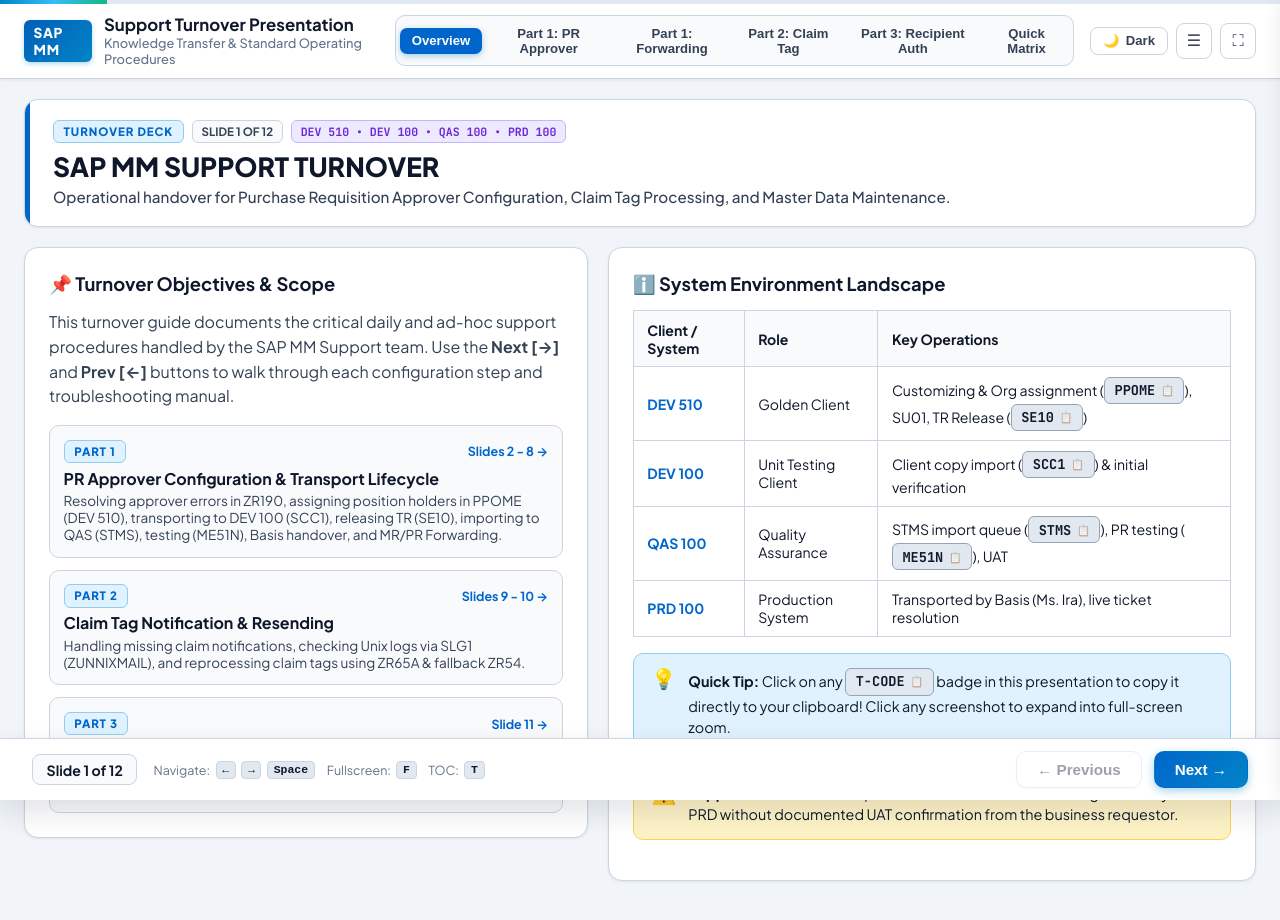
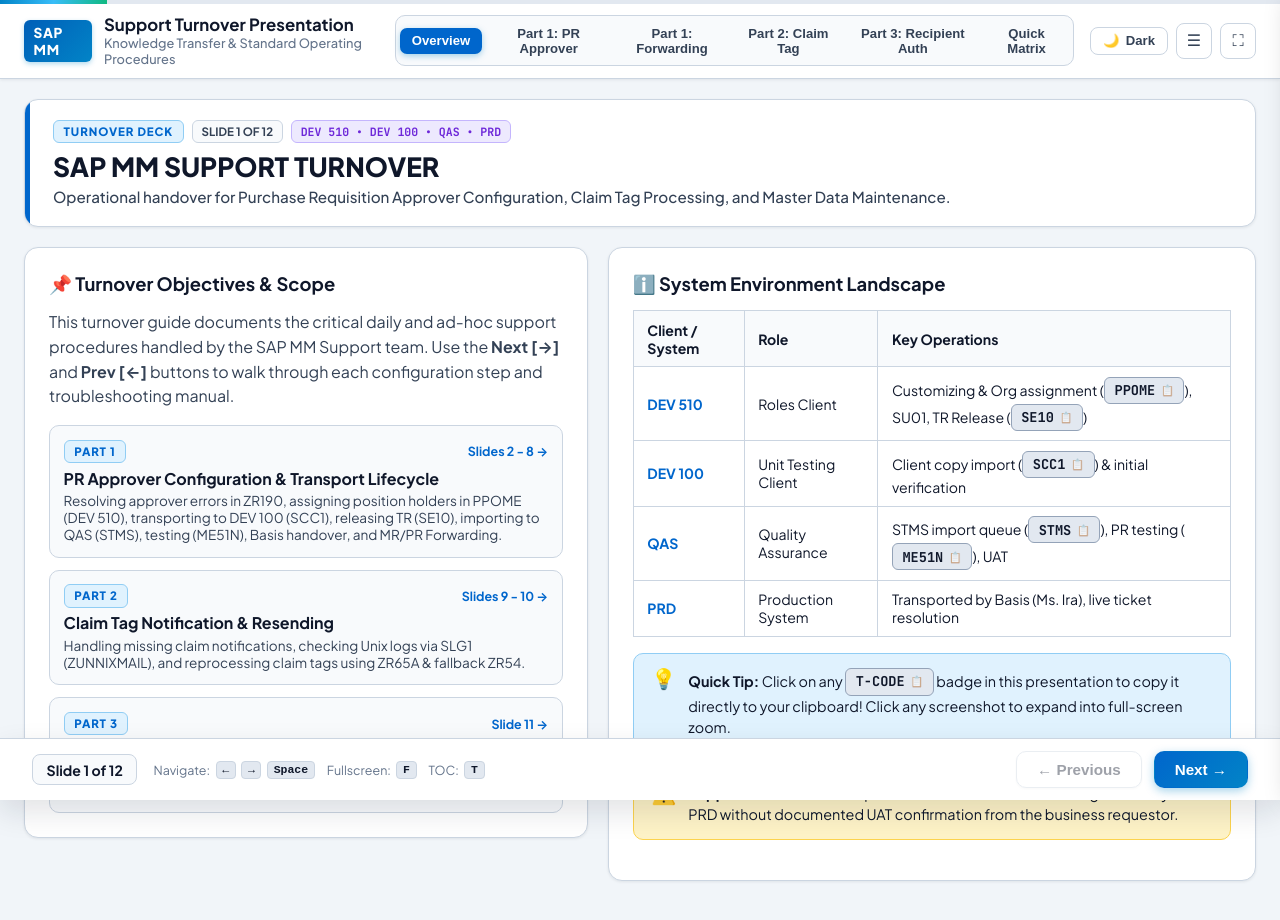
Before and after one commit to arahnicollee/MM-Turnover, a plain HTML site: page index.html in a window 1280 px wide. Drawn offline with Linux system fonts and the light colour scheme.

Commit message:
change in photo

```diff
--- a/index.html
+++ b/index.html
@@ -1020,7 +1020,7 @@
           <div class="header-badges">
             <span class="badge-part">TURNOVER DECK</span>
             <span class="badge-step">SLIDE 1 OF 12</span>
-            <span class="badge-system">DEV 510 • DEV 100 • QAS 100 • PRD 100</span>
+            <span class="badge-system">DEV 510 • DEV 100 • QAS • PRD</span>
           </div>
           <h1 class="slide-title">SAP MM SUPPORT TURNOVER</h1>
           <p class="slide-subtitle">Operational handover for Purchase Requisition Approver Configuration, Claim Tag Processing, and Master Data Maintenance.</p>
@@ -1088,7 +1088,7 @@
             <tbody>
               <tr>
                 <td><strong style="color: var(--brand-primary);">DEV 510</strong></td>
-                <td>Golden Client</td>
+                <td>Roles Client</td>
                 <td>Customizing & Org assignment (<span class="tcode" onclick="copyTCode('PPOME')">PPOME</span>), SU01, TR Release (<span class="tcode" onclick="copyTCode('SE10')">SE10</span>)</td>
               </tr>
               <tr>
@@ -1097,12 +1097,12 @@
                 <td>Client copy import (<span class="tcode" onclick="copyTCode('SCC1')">SCC1</span>) & initial verification</td>
               </tr>
               <tr>
-                <td><strong style="color: var(--brand-primary);">QAS 100</strong></td>
+                <td><strong style="color: var(--brand-primary);">QAS</strong></td>
                 <td>Quality Assurance</td>
                 <td>STMS import queue (<span class="tcode" onclick="copyTCode('STMS')">STMS</span>), PR testing (<span class="tcode" onclick="copyTCode('ME51N')">ME51N</span>), UAT</td>
               </tr>
               <tr>
-                <td><strong style="color: var(--brand-primary);">PRD 100</strong></td>
+                <td><strong style="color: var(--brand-primary);">PRD</strong></td>
                 <td>Production System</td>
                 <td>Transported by Basis (Ms. Ira), live ticket resolution</td>
               </tr>
@@ -1219,7 +1219,7 @@
           <div class="header-badges">
             <span class="badge-part">PART 1</span>
             <span class="badge-step">SLIDE 3 OF 12 • CONFIGURATION STEP 1</span>
-            <span class="badge-system">DEV 510 (Golden Client)</span>
+            <span class="badge-system">DEV 510 (Roles Client)</span>
           </div>
           <h1 class="slide-title">Approver Assignment in DEV 510</h1>
           <p class="slide-subtitle">Maintaining Org Structure via PPOME and ensuring User Account exists via SU01.</p>
@@ -1375,7 +1375,7 @@
         <div class="content-card">
           <h3 class="card-title">🚚 Client Copy Procedure via SCC1</h3>
           <p style="color: var(--text-secondary); margin-bottom: 1rem; line-height: 1.55;">
-            After completing the configuration in Golden Client (DEV 510), proceed to DEV 100 to replicate the changes for unit testing without releasing the TR yet.
+            After completing the configuration in Roles Client (DEV 510), proceed to DEV 100 to replicate the changes for unit testing without releasing the TR yet.
           </p>
 
           <ul class="step-list">
@@ -1390,14 +1390,14 @@
               <span class="step-num">2</span>
               <div class="step-text">
                 <strong>Enter Source Client:</strong>
-                <div>In the <em>Source Client</em> field, input <code>510</code> (Golden Client, where config was created).</div>
+                <div>In the <em>Source Client</em> field, input <code>510</code> (Roles Client, where config was created).</div>
               </div>
             </li>
             <li class="step-item">
               <span class="step-num">3</span>
               <div class="step-text">
                 <strong>Enter Transport Request:</strong>
-                <div>Input your TR number (e.g. <code>DEVK9A05F5</code>).</div>
+                <div>Input your TR number (e.g. <code>DEVK9A05FP</code>).</div>
               </div>
             </li>
             <li class="step-item">
@@ -1432,7 +1432,7 @@
               <div class="zoom-overlay">🔍 Click to Zoom</div>
             </div>
             <div class="screenshot-caption">
-              <span><strong>SCC1 Settings:</strong> Source: 510, TR: DEVK9A05F5, [✓] Include tasks</span>
+              <span><strong>SCC1 Settings:</strong> Source: 510 (Roles Client), TR: DEVK9A05FP, [✓] Include tasks</span>
               <span class="caption-tag">T-Code: SCC1</span>
             </div>
           </div>
```
Also changed, not shown: assets/images/image4.png, assets/images/image4_full.png (added).
